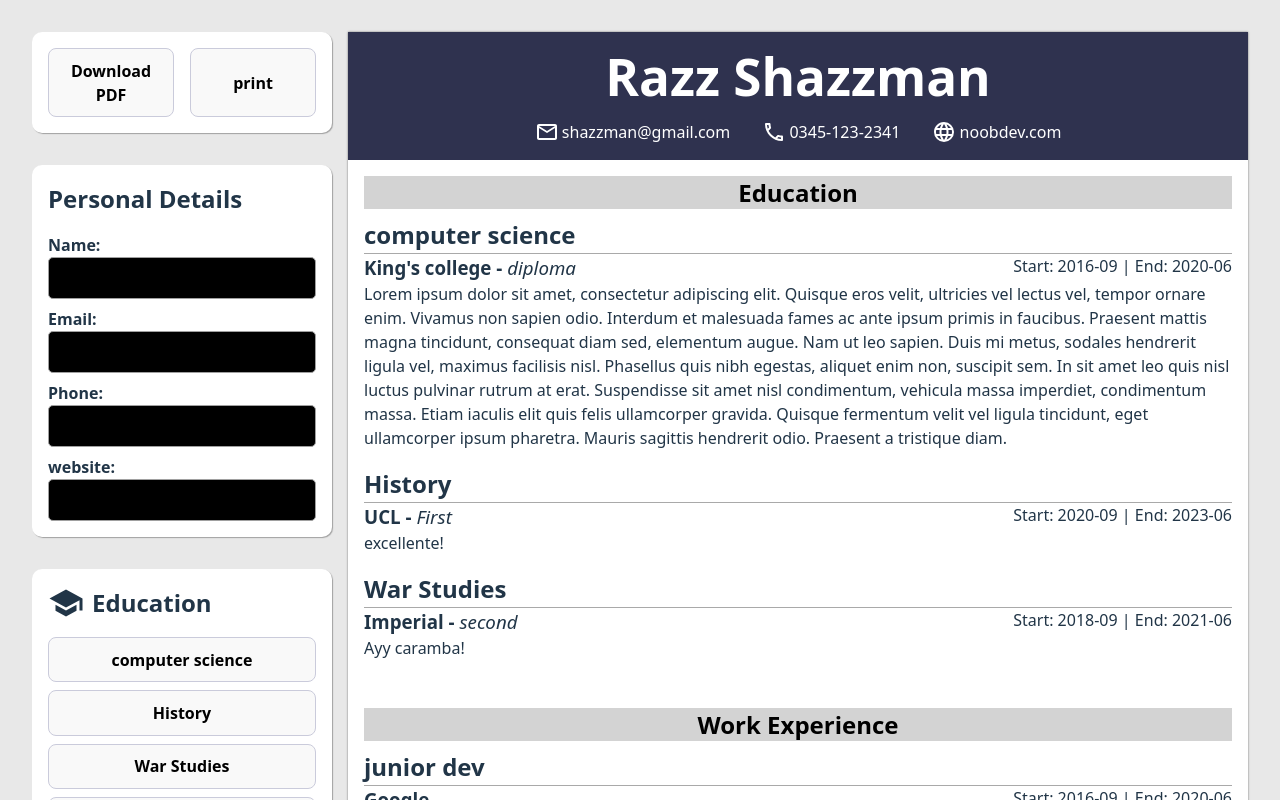
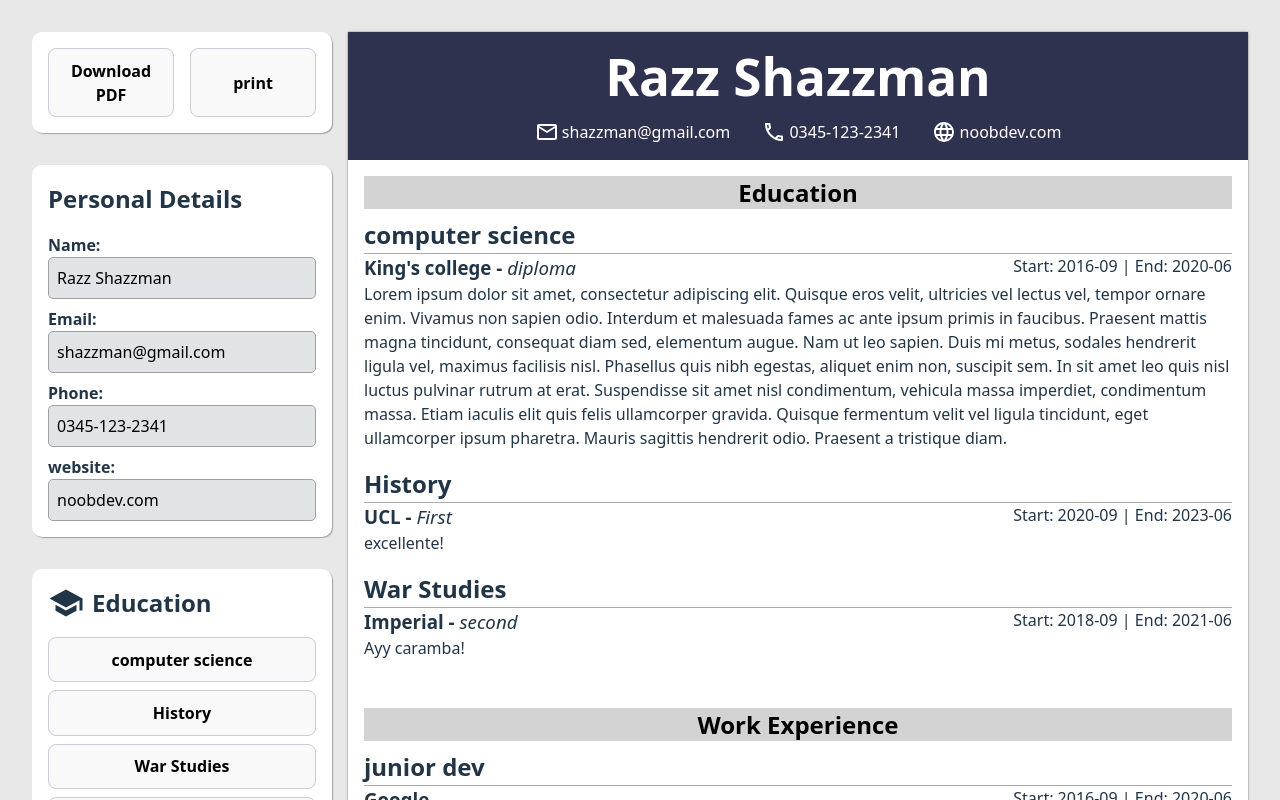
Before and after one commit to RaihanSharif/cv-maker, a React (Vite) app: page / in a window 1280 px wide. Shown: the top 800 px of the page. Built offline with nearby package versions, Linux system fonts and the light colour scheme.

Commit message:
fix input background color on light theme

```diff
--- a/src/styles/App.css
+++ b/src/styles/App.css
@@ -204,6 +204,15 @@ textarea {
   .preview {
     background-color: #ffff;
   }
+
+  input,
+  textarea {
+    font-weight: 400;
+    border: 1px solid #a0a0a0;
+    border-radius: 5px;
+    padding: 0.5rem;
+    background-color: #21354722;
+  }
 }
 
 /* TODO: delete this later and do style properly */
```
